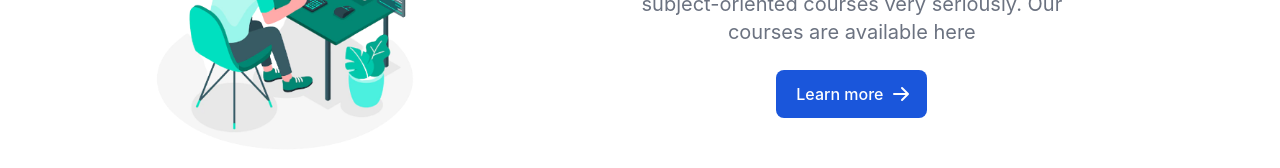
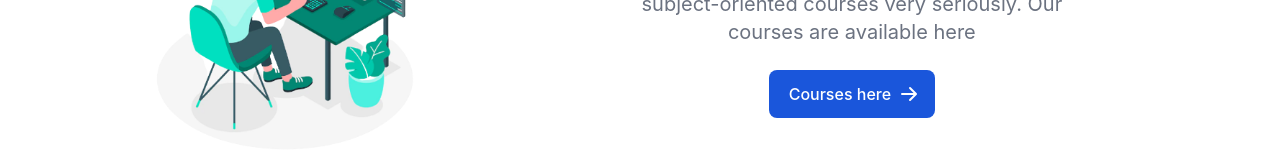
Before and after one commit to akmsyfulalom/surface-coding-client-site, a React (Create React App) app: page / in a window 1280 px wide. Shown: the part 314-482 px from the top of the page. Built offline with nearby package versions, Linux system fonts and the light colour scheme.

Commit message:
After clicking the detail card button, you will get the data of each card

```diff
--- a/src/Routers/Routers/Routers.js
+++ b/src/Routers/Routers/Routers.js
@@ -7,6 +7,7 @@ import Courses from "../../pages/Courses/Courses";
 import Faq from "../../pages/Faq/Faq";
 import Home from "../../pages/Shared/Home/Home";
 import Register from "../../pages/Login/Register/Register";
+import CourseView from "../../pages/CourseView/CourseView";
 
 
 export const router = createBrowserRouter([
@@ -34,11 +35,12 @@ export const router = createBrowserRouter([
             {
                 path: '/register', element: <Register></Register>
             },
-            // {
-            //     path: '/card',
-            //     element: <Card></Card>,
-            //     loader: () => fetch('http://localhost:5000/course')
-            // }
+            {
+                path: '/course/:id',
+                element: <CourseView></CourseView>,
+                loader: ({ params }) => fetch(`http://localhost:5000/course/${params.id}`)
+
+            }
 
         ]
 
--- /dev/null
+++ b/src/pages/CourseView/CourseView.js
@@ -0,0 +1,15 @@
+import React from 'react';
+import { useLoaderData } from 'react-router-dom';
+
+const CourseView = () => {
+    const view = useLoaderData()
+
+    console.log(view);
+    return (
+        <div>
+            {view.title}
+        </div>
+    );
+};
+
+export default CourseView;
--- a/src/pages/Courses/Courses.js
+++ b/src/pages/Courses/Courses.js
@@ -6,15 +6,6 @@ import { Link, useLoaderData } from 'react-router-dom';
 const Courses = () => {
 
     const courses = useLoaderData()
-
-
-
-
-    console.log(courses)
-
-
-
-
     return (
         <div >
             <div className='lg:m-28 md:m-16 m-6'>
@@ -58,7 +49,7 @@ const Courses = () => {
 
                                             <p className="mb-3 font-normal text-gray-700 dark:text-gray-400">{course.short_details.slice(0, 100)}</p>
                                             <p className='font-bold text-2xl text-amber-500'>$80</p>
-                                            <Link to="/courses/:id" className="inline-flex items-center py-2 px-3 text-sm font-medium text-center text-white bg-blue-700 rounded-lg hover:bg-blue-800 focus:ring-4 focus:outline-none focus:ring-blue-300 dark:bg-blue-600 dark:hover:bg-blue-700 dark:focus:ring-blue-800">
+                                            <Link to={`/course/${course._id}`} className="inline-flex items-center py-2 px-3 text-sm font-medium text-center text-white bg-blue-700 rounded-lg hover:bg-blue-800 focus:ring-4 focus:outline-none focus:ring-blue-300 dark:bg-blue-600 dark:hover:bg-blue-700 dark:focus:ring-blue-800">
                                                 Details
                                                 <svg aria-hidden="true" className="ml-2 -mr-1 w-4 h-4" fill="currentColor" viewBox="0 0 20 20" xmlns="http://www.w3.org/2000/svg"><path fillRule="evenodd" d="M10.293 3.293a1 1 0 011.414 0l6 6a1 1 0 010 1.414l-6 6a1 1 0 01-1.414-1.414L14.586 11H3a1 1 0 110-2h11.586l-4.293-4.293a1 1 0 010-1.414z" clipRule="evenodd"></path></svg>
                                             </Link>
--- a/src/pages/Shared/Home/Home.js
+++ b/src/pages/Shared/Home/Home.js
@@ -15,7 +15,7 @@ const Home = () => {
                 <h1 className="mb-4 text-4xl font-extrabold tracking-tight leading-none md:text-5xl lg:text-6xl  text-slate-700">Develop your skills with Surface Coding</h1>
                 <p className="mb-6 text-lg font-normal text-gray-500 lg:text-xl sm:px-16 xl:px-48 dark:text-gray-400">We have 100k plus students here to present our subject-oriented courses very seriously. Our courses are available here</p>
                 <Link to="/courses" className="inline-flex justify-center items-center py-3 px-5 text-base font-medium text-center text-white bg-blue-700 rounded-lg hover:bg-blue-800 focus:ring-4 focus:ring-blue-300 dark:focus:ring-blue-900">
-                    Learn more
+                    Courses here
                     <svg className="ml-2 -mr-1 w-5 h-5" fill="currentColor" viewBox="0 0 20 20" xmlns="http://www.w3.org/2000/svg"><path fillRule="evenodd" d="M10.293 3.293a1 1 0 011.414 0l6 6a1 1 0 010 1.414l-6 6a1 1 0 01-1.414-1.414L14.586 11H3a1 1 0 110-2h11.586l-4.293-4.293a1 1 0 010-1.414z" clipRule="evenodd"></path></svg>
                 </Link>
 
```
Also changed, not shown: src/pages/Card/Card.js (deleted, +0 -22 lines).
